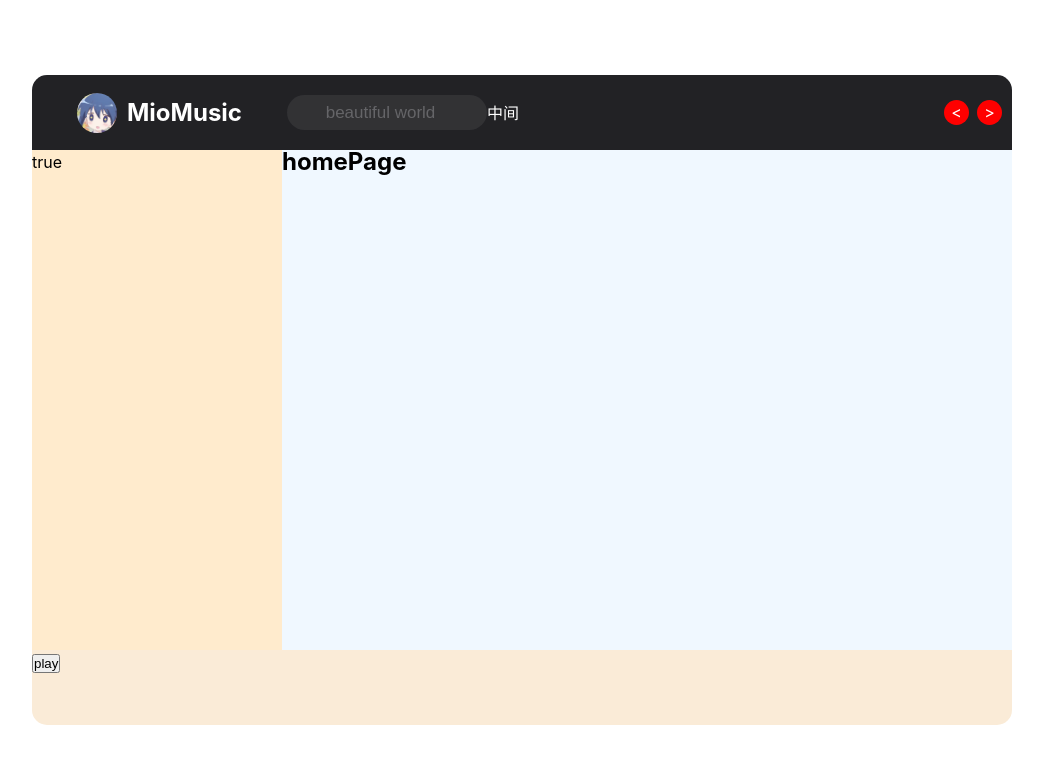
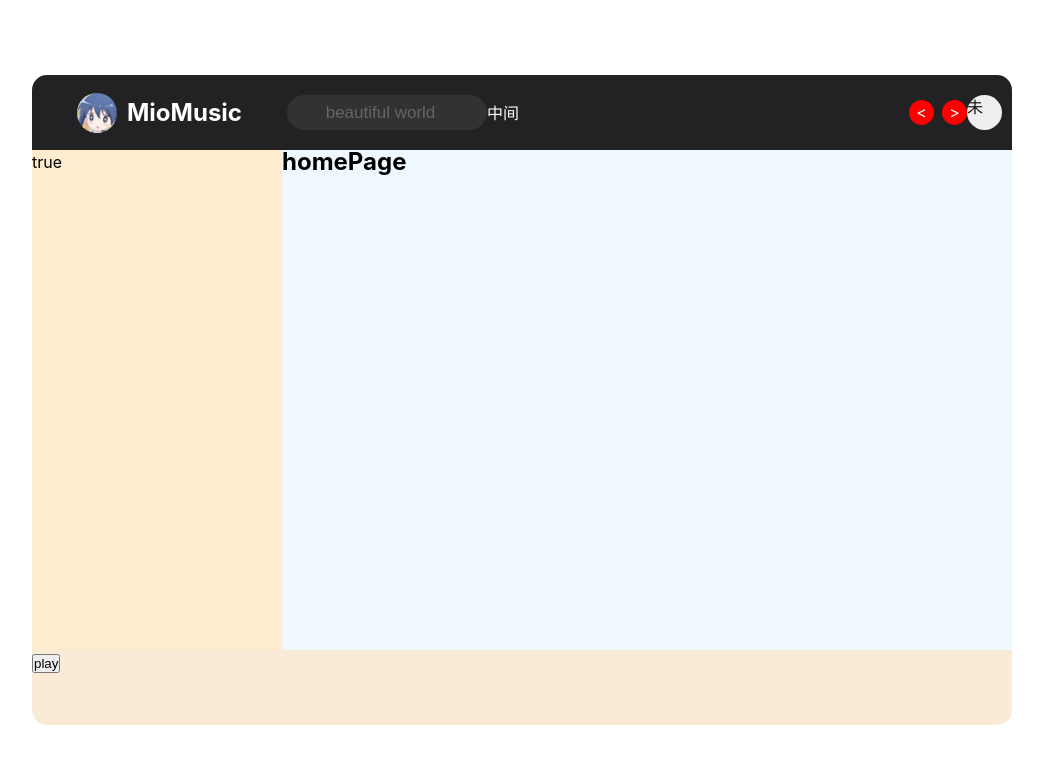
Before and after one commit to Mioayaya/MioMusic, a React (Vite) app: page /home in a window 1280 px wide. Shown: the top 764 px of the page, without its empty margins (118-1161 px from the left). Built offline with nearby package versions, Linux system fonts and the light colour scheme.

Commit message:
privateSlice & 整合了 slice interface

```diff
--- a/src/page-web/cmps/header/components/header-right/index.tsx
+++ b/src/page-web/cmps/header/components/header-right/index.tsx
@@ -1,4 +1,6 @@
 import { FC, useEffect, useMemo, useState } from 'react';
+import { useSelector } from 'react-redux';
+import { store } from '../../../../../type';
 
 import { MioWebHeaderRightDiv } from './styles';
 
@@ -7,12 +9,20 @@ interface IProps  {
 }
 
 const MioWebHeaderRight:FC<IProps> = () => {
+  const IsLogin = useSelector<store.state,boolean>(state => state.privateSlice.isLogin);
+
   return (
     <MioWebHeaderRightDiv>
       <div className="btns">
         <div className="last-page">{'<'}</div>
         <div className="next-page">{'>'}</div>
       </div>
+      {
+        IsLogin
+        ? <div className="avatar">登</div>
+        : <div className="avatar">未</div>
+      }
+
     </MioWebHeaderRightDiv>
   )
 }
--- a/src/page-web/cmps/header/components/header-right/styles.ts
+++ b/src/page-web/cmps/header/components/header-right/styles.ts
@@ -1,6 +1,10 @@
 import styled from "@emotion/styled";
 
 export const MioWebHeaderRightDiv = styled.div`
+  display: flex;
+  align-items: center;
+  color: #111;
+
   .btns {
     width: 58px;
     display: flex;
@@ -16,4 +20,12 @@ export const MioWebHeaderRightDiv = styled.div`
       border-radius: 50%;
     }
   }
+
+  .avatar {
+    width: 35px;
+    height: 35px;
+    border-radius: 50%;
+    background-color: #eee;
+    overflow: hidden;
+  }
 `
--- a/src/store/reducer.ts
+++ b/src/store/reducer.ts
@@ -1,7 +1,9 @@
 import themeSlice from './slices/theme'
+import privateSlice from './slices/private';
 
 const reducer = {
   themeSlice,
+  privateSlice
 }
 
 export default reducer;
--- /dev/null
+++ b/src/store/slices/private.ts
@@ -0,0 +1,23 @@
+import { createSlice } from "@reduxjs/toolkit";
+import { store } from "../../type";
+
+
+export const privateSlice = createSlice({
+  name: 'privateSlice',
+  initialState: {
+    isLogin: false,
+  },
+  reducers: {
+    setLogin: (state:store.MprivateSlice) => {
+      state.isLogin = true;
+    },
+    setLogout: (state:store.MprivateSlice) => {
+      state.isLogin = false;
+    }
+  }
+
+});
+
+export const { setLogin,setLogout }  = privateSlice.actions;
+
+export default privateSlice.reducer;
--- a/src/store/slices/theme.ts
+++ b/src/store/slices/theme.ts
@@ -1,8 +1,5 @@
 import { createSlice } from "@reduxjs/toolkit";
-
-interface MSlice {
-  theme: string
-}
+import { store } from "../../type";
 
 export const themeSlice = createSlice({
   name: 'themeSlice',
@@ -10,7 +7,7 @@ export const themeSlice = createSlice({
     theme: 'dark',
   },
   reducers: {
-    setTheme: (state:MSlice,{payload}:{payload:string}) => {
+    setTheme: (state:store.MthemeSlice,{payload}:{payload:string}) => {
       state.theme = payload;
     }
   }
```
Also changed, not shown: src/type/interface/store.ts (+7 -2 lines).
